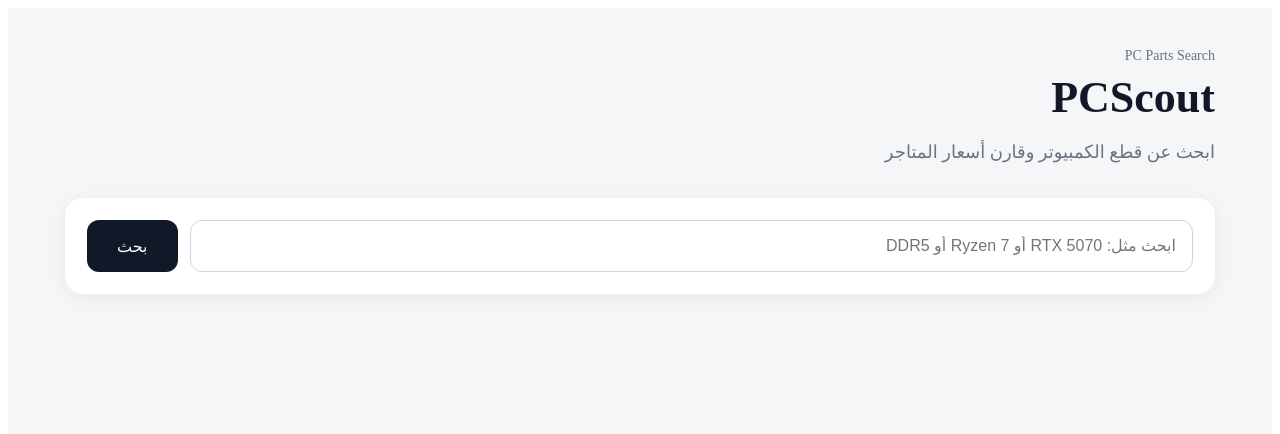
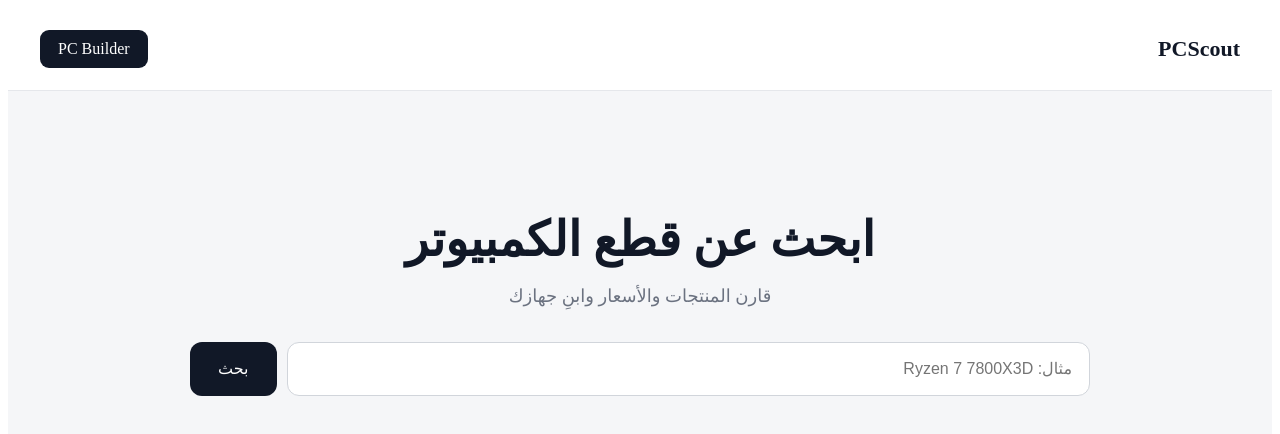
Before and after one commit to AbdulAziz1824/AL-PCs, a Next.js app: page / in a window 1280 px wide. Shown: the top 434 px of the page. Built offline with nearby package versions, Linux system fonts and the light colour scheme.

Commit message:
Update page.js

```diff
--- a/app/page.js
+++ b/app/page.js
@@ -1,16 +1,17 @@
 "use client";
 
 import { useState } from "react";
+import Link from "next/link";
 
 export default function Home() {
   const [query, setQuery] = useState("");
   const [results, setResults] = useState([]);
   const [loading, setLoading] = useState(false);
 
-  async function searchProducts() {
-    const search = query.trim();
+  async function searchProducts(e) {
+    e.preventDefault();
 
-    if (!search) {
+    if (!query.trim()) {
       setResults([]);
       return;
     }
@@ -19,18 +20,22 @@
 
     try {
       const response = await fetch(
-        `/api/search?q=${encodeURIComponent(search)}`
+        `/api/search?q=${encodeURIComponent(query)}`
       );
 
       const data = await response.json();
 
+      if (data.success) {
         setResults(data.results || []);
+      } else {
+        setResults([]);
+      }
     } catch (error) {
       console.error(error);
       setResults([]);
-    } finally {
+    }
+
     setLoading(false);
-    }
   }
 
   return (
@@ -40,232 +45,210 @@
         minHeight: "100vh",
         background: "#f5f6f8",
         color: "#111827",
-        padding: "40px 20px"
+      }}
+    >
+      <header
+        style={{
+          padding: "22px 30px",
+          background: "#fff",
+          borderBottom: "1px solid #e5e7eb",
         }}
       >
         <div
           style={{
-          maxWidth: "1150px",
-          margin: "0 auto"
+            maxWidth: "1200px",
+            margin: "auto",
+            display: "flex",
+            justifyContent: "space-between",
+            alignItems: "center",
           }}
         >
-        <header style={{ marginBottom: "35px" }}>
-          <div
+          <strong style={{ fontSize: "22px" }}>
+            PCScout
+          </strong>
+
+          <Link
+            href="/builder"
             style={{
-              fontSize: "14px",
-              color: "#6b7280",
-              marginBottom: "8px"
+              textDecoration: "none",
+              color: "#fff",
+              background: "#111827",
+              padding: "10px 18px",
+              borderRadius: "9px",
             }}
           >
-            PC Parts Search
+            PC Builder
+          </Link>
         </div>
+      </header>
 
+      <section
+        style={{
+          maxWidth: "900px",
+          margin: "auto",
+          padding: "80px 20px 40px",
+          textAlign: "center",
+        }}
+      >
         <h1
           style={{
-              fontSize: "44px",
-              margin: 0,
-              fontWeight: 800
+            fontSize: "48px",
+            marginBottom: "12px",
           }}
         >
-            PCScout
+          ابحث عن قطع الكمبيوتر
         </h1>
 
         <p
           style={{
             color: "#6b7280",
-              fontSize: "18px"
+            fontSize: "18px",
           }}
         >
-            ابحث عن قطع الكمبيوتر وقارن أسعار المتاجر
+          قارن المنتجات والأسعار وابنِ جهازك
         </p>
-        </header>
 
-        <section
-          style={{
-            background: "#ffffff",
-            padding: "22px",
-            borderRadius: "18px",
-            boxShadow: "0 4px 20px rgba(0,0,0,0.06)"
-          }}
-        >
-          <div
+        <form
+          onSubmit={searchProducts}
           style={{
             display: "flex",
-              gap: "12px"
+            gap: "10px",
+            marginTop: "35px",
           }}
         >
           <input
             value={query}
             onChange={(e) => setQuery(e.target.value)}
-              onKeyDown={(e) => {
-                if (e.key === "Enter") {
-                  searchProducts();
-                }
-              }}
-              placeholder="ابحث مثل: RTX 5070 أو Ryzen 7 أو DDR5"
+            placeholder="مثال: Ryzen 7 7800X3D"
             style={{
               flex: 1,
-                padding: "16px",
+              padding: "17px",
               border: "1px solid #d1d5db",
               borderRadius: "12px",
-                fontSize: "16px"
+              fontSize: "16px",
+              outline: "none",
             }}
           />
 
           <button
-              onClick={searchProducts}
-              disabled={loading}
+            type="submit"
             style={{
-                padding: "0 30px",
               border: "none",
+              background: "#111827",
+              color: "#fff",
+              padding: "0 28px",
               borderRadius: "12px",
-                background: "#111827",
-                color: "#ffffff",
               fontSize: "16px",
-                cursor: "pointer"
+              cursor: "pointer",
             }}
           >
-              {loading ? "جاري البحث..." : "بحث"}
+            بحث
           </button>
-          </div>
+        </form>
       </section>
 
-        <section style={{ marginTop: "30px" }}>
-          {results.length === 0 && query && !loading && (
-            <div
+      <section
         style={{
-                background: "#fff",
-                padding: "30px",
-                borderRadius: "16px",
-                textAlign: "center",
-                color: "#6b7280"
+          maxWidth: "1000px",
+          margin: "auto",
+          padding: "0 20px 60px",
         }}
       >
-              لا توجد نتائج.
+        {loading && (
+          <div style={{ textAlign: "center" }}>
+            جاري البحث...
           </div>
         )}
 
+        {!loading && results.length > 0 && (
           <div
             style={{
               display: "grid",
-              gridTemplateColumns:
-                "repeat(auto-fill, minmax(330px, 1fr))",
-              gap: "20px"
+              gap: "12px",
             }}
           >
             {results.map((product) => (
-              <article
+              <Link
                 key={product.id}
+                href={`/product/${product.id}`}
                 style={{
-                  background: "#ffffff",
-                  borderRadius: "18px",
-                  padding: "22px",
-                  boxShadow: "0 4px 18px rgba(0,0,0,0.06)"
+                  textDecoration: "none",
+                  color: "inherit",
                 }}
               >
                 <div
                   style={{
-                    color: "#6b7280",
-                    fontSize: "14px"
+                    background: "#fff",
+                    border: "1px solid #e5e7eb",
+                    borderRadius: "15px",
+                    padding: "20px",
+                    display: "flex",
+                    justifyContent: "space-between",
+                    alignItems: "center",
                   }}
                 >
-                  {product.category}
-                </div>
-
-                <h2
+                  <div>
+                    <strong
                       style={{
-                    fontSize: "21px",
-                    margin: "8px 0"
+                        display: "block",
+                        fontSize: "18px",
                       }}
                     >
                       {product.name}
-                </h2>
+                    </strong>
 
-                <p
+                    <span
                       style={{
                         color: "#6b7280",
-                    marginBottom: "18px"
+                        fontSize: "14px",
                       }}
                     >
-                  {product.brand} · {product.model}
-                </p>
+                      {product.brand} · {product.category}
+                    </span>
+                  </div>
+
+                  <div style={{ textAlign: "left" }}>
+                    <strong style={{ fontSize: "20px" }}>
+                      {product.cheapest?.price
+                        ? `${product.cheapest.price.toLocaleString(
+                            "ar-SA"
+                          )} ريال`
+                        : product.price
+                        ? `${product.price.toLocaleString(
+                            "ar-SA"
+                          )} ريال`
+                        : "عرض الأسعار"}
+                    </strong>
 
                     <div
                       style={{
-                    background: "#f3f4f6",
-                    borderRadius: "12px",
-                    padding: "12px",
-                    marginBottom: "18px"
+                        color: "#6b7280",
+                        fontSize: "12px",
                       }}
                     >
-                  {Object.entries(product.specs).map(
-                    ([key, value]) => (
+                      عرض التفاصيل ←
+                    </div>
+                  </div>
+                </div>
+              </Link>
+            ))}
+          </div>
+        )}
+
+        {!loading &&
+          query &&
+          results.length === 0 && (
             <div
-                        key={key}
               style={{
-                          display: "flex",
-                          justifyContent: "space-between",
-                          marginBottom: "7px"
+                textAlign: "center",
+                color: "#6b7280",
+                padding: "30px",
               }}
             >
-                        <span>{key}</span>
-                        <strong>{value}</strong>
-                      </div>
-                    )
-                  )}
-                </div>
-
-                <div>
-                  <div
-                    style={{
-                      fontWeight: 700,
-                      marginBottom: "10px"
-                    }}
-                  >
-                    مقارنة الأسعار
-                  </div>
-
-                  {product.offers?.map((offer) => (
-                    <div
-                      key={offer.store}
-                      style={{
-                        display: "flex",
-                        justifyContent: "space-between",
-                        alignItems: "center",
-                        padding: "11px 0",
-                        borderTop: "1px solid #e5e7eb"
-                      }}
-                    >
-                      <span>{offer.store}</span>
-
-                      <strong>
-                        {offer.price.toLocaleString("ar-SA")} ريال
-                      </strong>
-                    </div>
-                  ))}
-                </div>
-
-                {product.cheapest && (
-                  <div
-                    style={{
-                      marginTop: "15px",
-                      padding: "12px",
-                      borderRadius: "10px",
-                      background: "#ecfdf5",
-                      color: "#047857",
-                      fontWeight: 700,
-                      textAlign: "center"
-                    }}
-                  >
-                    الأرخص: {product.cheapest.store} ·{" "}
-                    {product.cheapest.price.toLocaleString("ar-SA")} ريال
+              لا توجد نتائج
             </div>
           )}
-              </article>
-            ))}
-          </div>
       </section>
-      </div>
     </main>
   );
 }
```
Lines whose indentation alone changed are shown as unchanged.
